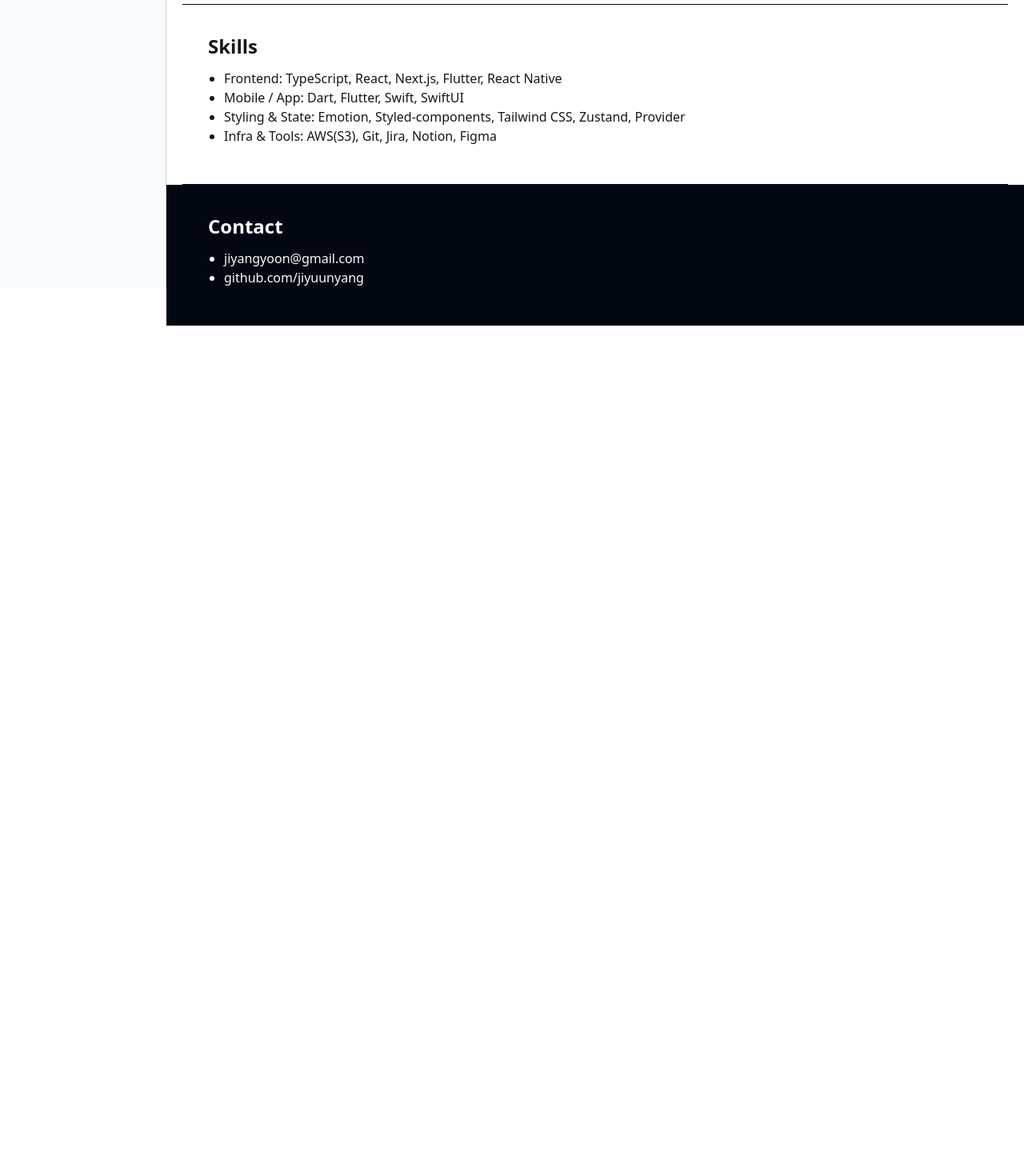
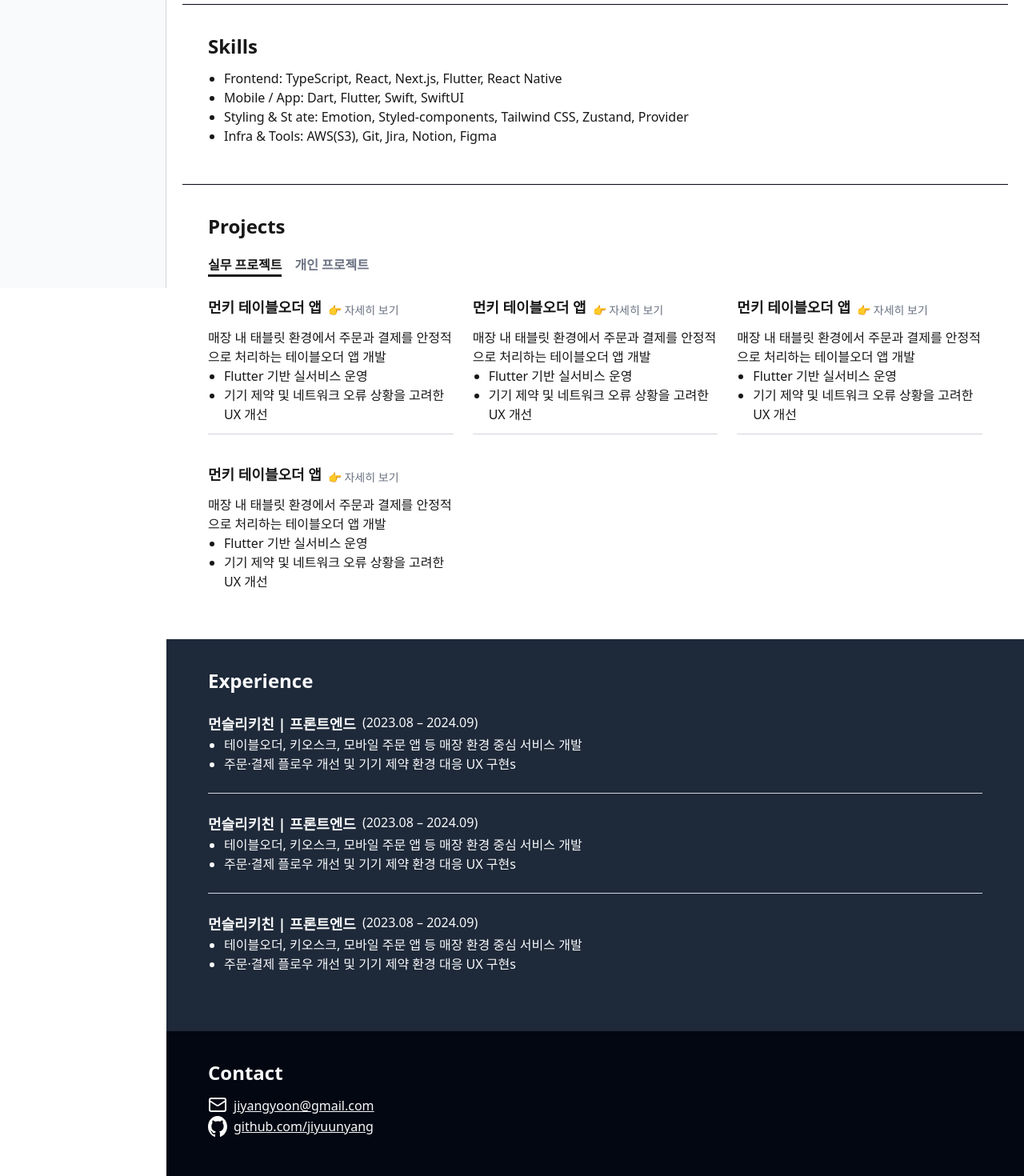
Before and after one commit to jiyuunyang/portfolio, a Next.js app: page / in a window 1280 px wide. Shown: the part 440-1910 px from the top of the page at 80% size. Before the commit the page ends 847 px from the top, so only its background shows below. Built offline with nearby package versions, Linux system fonts and the light colour scheme.

Commit message:
[Add] projects, experience  sections

```diff
--- a/app/components/About.tsx
+++ b/app/components/About.tsx
@@ -10,7 +10,7 @@ export default function About() {
         보수를 함께 고민합니다.
       </p>
       <div className='h-3' />
-      <p className='text-sm  text-gray-500'>👉 프로젝트 보러가기</p>
+      <aside className='text-sm  text-gray-500'>👉 프로젝트 보러가기</aside>
     </section>
   );
 }
--- a/app/components/Contact.tsx
+++ b/app/components/Contact.tsx
@@ -1,11 +1,27 @@
+import Image from 'next/image';
+import { Mail } from 'lucide-react';
+
 export default function Contact() {
   return (
-    <section className='px-7 pt-4 pb-6 tb:px-9 tb:pt-8 tb:pb-10 pc:px-13 pc:pt-9 pc:pb-12 bg-gray-950'>
+    <section className='px-7 pt-4 pb-8 tb:px-9 tb:pt-8 tb:pb-12 pc:px-13 pc:pt-9 pc:pb-14 bg-gray-950'>
       <h2 className='text-xl tb:text-2xl font-bold text-gray-50'>Contact</h2>
       <div className='h-3' />
-      <ul className='pl-5 list-disc text-gray-50'>
-        <li>jiyangyoon@gmail.com</li>
-        <li>github.com/jiyuunyang</li>
+      <ul className='text-gray-50 leading-relaxed'>
+        <li className='flex flex-row underline'>
+          <Mail size={24} />
+          <div className='w-2' />
+          jiyangyoon@gmail.com
+        </li>
+        <li className='flex flex-row underline'>
+          <Image
+            src='/github-mark-white.svg'
+            alt='github logo'
+            width={24}
+            height={24}
+          />
+          <div className='w-2' />
+          github.com/jiyuunyang
+        </li>
       </ul>
     </section>
   );
--- a/app/components/Experience.tsx
+++ /dev/null
@@ -1,3 +0,0 @@
-export default function Experience() {
-  return <section></section>;
-}
--- /dev/null
+++ b/app/components/ExperienceCard.tsx
@@ -0,0 +1,31 @@
+type ExperienceCardProps = {
+  noBorderBottom?: boolean;
+};
+
+export default function ExperienceCard({
+  noBorderBottom = false,
+}: ExperienceCardProps) {
+  return (
+    <article
+      className={`py-6 max-w-5xl ${
+        noBorderBottom ? '' : 'border-b border-gray-300'
+      }`}
+    >
+      <header className='flex flex-row'>
+        <h3 className='text-gray-50 text-lg font-semibold'>
+          먼슬리키친 | 프론트엔드
+        </h3>
+        <div className='w-2' />
+        <time dateTime='2023-08/2024-09' className='text-gray-50'>
+          (2023.08 – 2024.09)
+        </time>
+      </header>
+      <ul className='pl-5 list-disc text-gray-50'>
+        <li>
+          테이블오더, 키오스크, 모바일 주문 앱 등 매장 환경 중심 서비스 개발
+        </li>
+        <li>주문·결제 플로우 개선 및 기기 제약 환경 대응 UX 구현s</li>
+      </ul>
+    </article>
+  );
+}
--- /dev/null
+++ b/app/components/ExperienceSection.tsx
@@ -0,0 +1,12 @@
+import ExperienceCard from './ExperienceCard';
+
+export default function ExperienceSection() {
+  return (
+    <section className='px-7 pt-4 pb-6 tb:px-9 tb:pt-8 tb:pb-10 pc:px-13 pc:pt-9 pc:pb-12 bg-gray-800'>
+      <h2 className='text-xl tb:text-2xl font-bold text-gray-50'>Experience</h2>
+      <ExperienceCard />
+      <ExperienceCard />
+      <ExperienceCard noBorderBottom />
+    </section>
+  );
+}
--- a/app/components/Projects/ProjectsSection.tsx
+++ /dev/null
@@ -1,14 +0,0 @@
-export default function ProjectSection() {
-  return (
-    <section>
-      <p>
-        사람이 실제로 사용하는 환경을 고려해, 안정적인 서비스를 만드는
-        프론트엔드 개발자입니다.
-      </p>
-      <p>
-        주문·결제·운영 도메인의 웹과 앱을 넘나들며, 빠른 구현과 지속 가능한 유지
-        보수를 동시에 고민해왔습니다.
-      </p>
-    </section>
-  );
-}
--- /dev/null
+++ b/app/components/ProjectsCard.tsx
@@ -0,0 +1,35 @@
+'use client';
+
+import { useRouter } from 'next/navigation';
+
+type ProjectsCardProps = {
+  noBorderBottom?: boolean;
+};
+
+export default function ProjectsCard({
+  noBorderBottom = false,
+}: ProjectsCardProps) {
+  const router = useRouter();
+
+  return (
+    <article
+      className={`py-3 ${noBorderBottom ? '' : 'border-b border-gray-300'}`}
+      onClick={() => router.push('/projects/1')}
+    >
+      <header className='flex items-end'>
+        <h4 className='text-lg font-semibold'>먼키 테이블오더 앱</h4>
+        <div className='w-2' />
+        <aside className='text-sm  text-gray-500'>👉 자세히 보기</aside>
+      </header>
+      <div className='h-3' />
+      <p>
+        매장 내 태블릿 환경에서 주문과 결제를 안정적으로 처리하는 테이블오더 앱
+        개발
+      </p>
+      <ul className='pl-5 list-disc'>
+        <li>Flutter 기반 실서비스 운영</li>
+        <li>기기 제약 및 네트워크 오류 상황을 고려한 UX 개선</li>
+      </ul>
+    </article>
+  );
+}
--- /dev/null
+++ b/app/components/ProjectsSection.tsx
@@ -0,0 +1,38 @@
+'use client';
+
+import { useState } from 'react';
+import ProjectsCard from './ProjectsCard';
+const activateStyle = 'border-b-3 font-extrabold';
+const nonActivateStlye = 'text-gray-500 font-extrabold';
+
+export default function ProjectsSection() {
+  const [isFocus, setIsFocus] = useState(0);
+  return (
+    <section className='mx-5 px-2 pt-4 pb-6 tb:px-4 tb:pt-8 tb:pb-10 pc:px-8 pc:pt-9 pc:pb-12'>
+      <h2 className='text-xl tb:text-2xl font-bold'>Projects</h2>
+      <div className='h-5' />
+      <header className='flex flex-row'>
+        <h3
+          className={isFocus == 0 ? activateStyle : nonActivateStlye}
+          onClick={() => setIsFocus(0)}
+        >
+          실무 프로젝트
+        </h3>
+        <div className='w-4' />
+        <h3
+          className={isFocus == 1 ? activateStyle : nonActivateStlye}
+          onClick={() => setIsFocus(1)}
+        >
+          개인 프로젝트
+        </h3>
+      </header>
+      <div className='h-3' />
+      <div className='grid tb:grid-cols-2 pc:grid-cols-3 gap-6'>
+        <ProjectsCard />
+        <ProjectsCard />
+        <ProjectsCard />
+        <ProjectsCard noBorderBottom />
+      </div>
+    </section>
+  );
+}
--- a/app/components/Skills.tsx
+++ b/app/components/Skills.tsx
@@ -7,7 +7,7 @@ export default function Skills() {
         <li>Frontend: TypeScript, React, Next.js, Flutter, React Native </li>
         <li>Mobile / App: Dart, Flutter, Swift, SwiftUI </li>
         <li>
-          Styling & State: Emotion, Styled-components, Tailwind CSS, Zustand,
+          Styling & St ate: Emotion, Styled-components, Tailwind CSS, Zustand,
           Provider
         </li>
         <li>Infra & Tools: AWS(S3), Git, Jira, Notion, Figma</li>
--- a/app/page.tsx
+++ b/app/page.tsx
@@ -1,6 +1,8 @@
 import About from './components/About';
 import Contact from './components/Contact';
+import ExperienceSection from './components/ExperienceSection';
 import Hero from './components/Hero';
+import ProjectsSection from './components/ProjectsSection';
 import Skills from './components/Skills';
 
 export default function Home() {
@@ -9,6 +11,8 @@ export default function Home() {
       <Hero />
       <About />
       <Skills />
+      <ProjectsSection />
+      <ExperienceSection />
       <Contact />
     </div>
   );
--- a/app/projects/[slug]/page.tsx
+++ b/app/projects/[slug]/page.tsx
@@ -0,0 +1,9 @@
+import Hero from '@/app/components/Hero';
+
+export default function ProjectDetail() {
+  return (
+    <div>
+      <Hero />
+    </div>
+  );
+}
```
Also changed, not shown: public/github-mark-white.svg (added).
